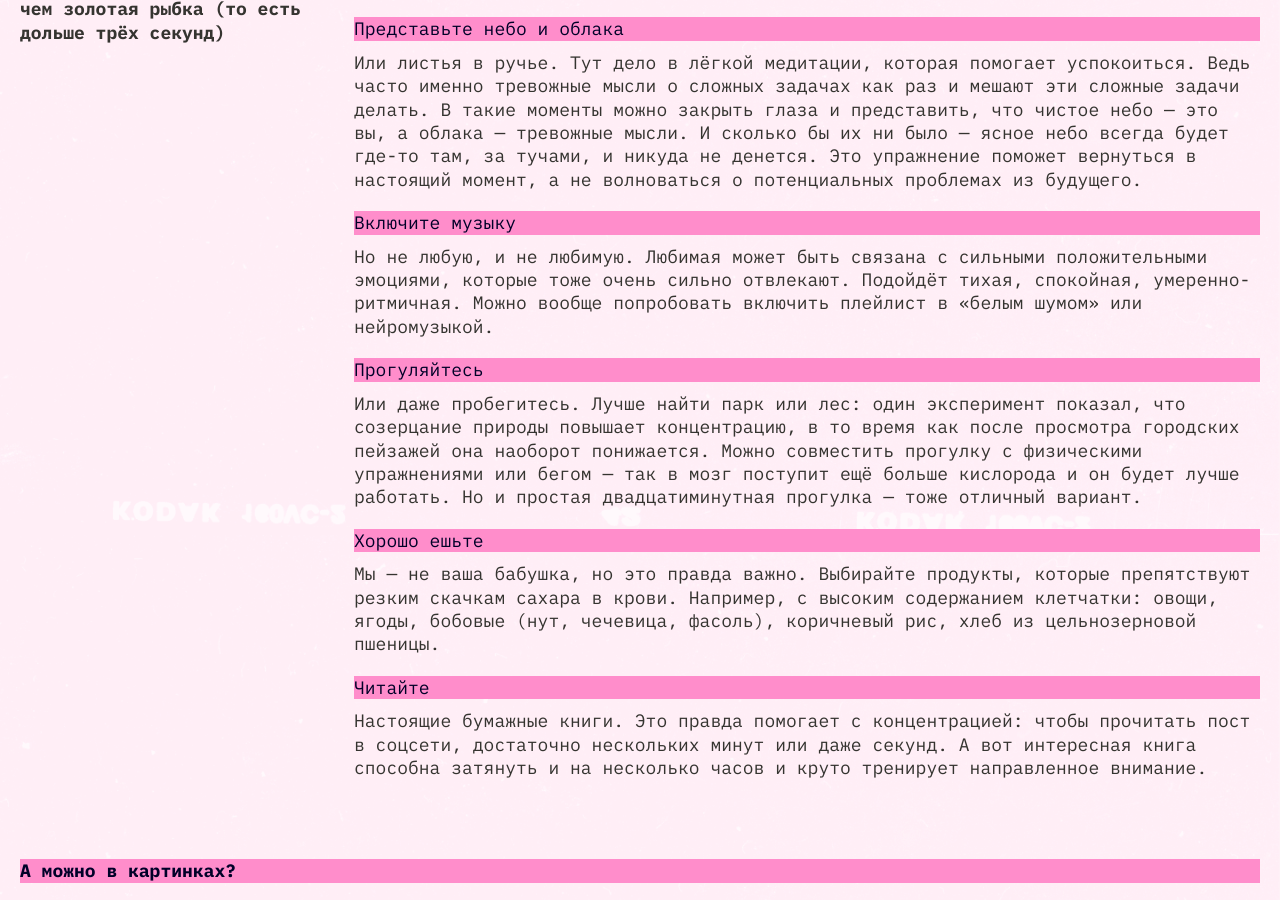
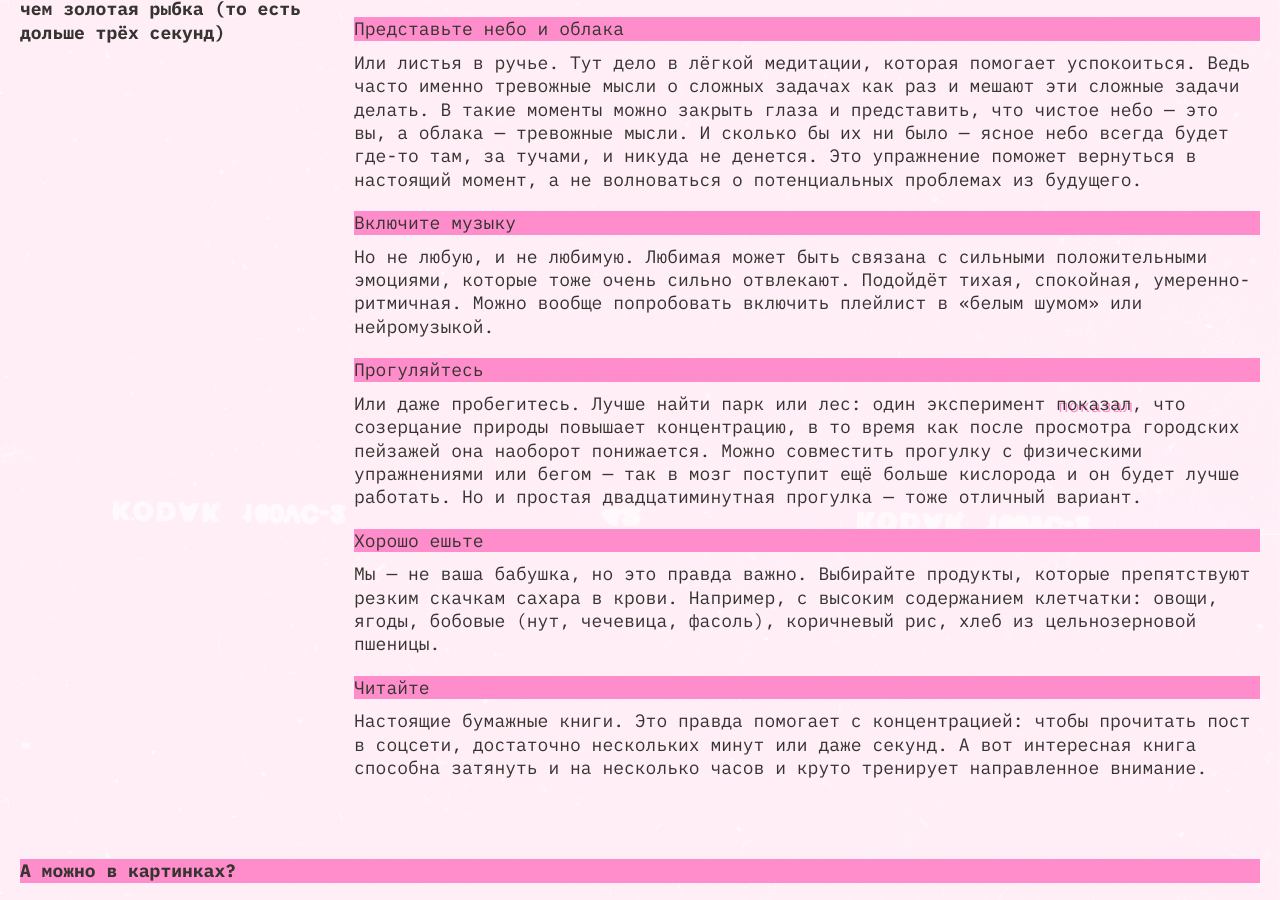
Before and after one commit to AlexandrCherkasov1/slozhno-sosredotochitsya, a plain HTML site: page index.html in a window 1280 px wide. Shown: the part 1865-2765 px from the top of the page. Drawn offline with Linux system fonts and the light colour scheme.

Commit message:
исправление замечаний ревьюера

```diff
--- a/index.html
+++ b/index.html
@@ -103,42 +103,42 @@
         <h2 class="content__title">
           Как концентрироваться лучше, чем золотая рыбка (то есть дольше трёх секунд)
         </h2>
-        <div class="content__block">
+        <article class="content__block">
           <h3 class="content__block-card-title title-decor">5 простых (на самом деле не очень) советов</h3>
-          <article>
+          <div>
             <h4 class="content__block-card-title card-title-weight title-decor">Представьте небо и облака</h4>
             <p class="content__block-card-text">
               Или листья в ручье. Тут дело в лёгкой медитации, которая помогает успокоиться. Ведь часто именно тревожные мысли о сложных задачах как раз и мешают эти сложные задачи делать. В такие моменты можно закрыть глаза и представить, что чистое небо — это вы, а облака — тревожные мысли. И сколько бы их ни было — ясное небо всегда будет где-то там, за тучами, и никуда не денется. Это упражнение поможет вернуться в настоящий момент, а не волноваться о потенциальных проблемах из будущего.
             </p>
-          </article>
-          <article>
+          </div>
+          <div>
             <h4 class="content__block-card-title card-title-weight title-decor">Включите музыку</h4>
             <p class="content__block-card-text">
               Но не любую, и не любимую. Любимая может быть связана с сильными положительными эмоциями, которые тоже очень сильно отвлекают. Подойдёт тихая, спокойная, умеренно-ритмичная. Можно вообще попробовать включить плейлист в «белым шумом» или нейромузыкой.
             </p>
-          </article>
-          <article>
+          </div>
+          <div>
             <h4 class="content__block-card-title card-title-weight title-decor">Прогуляйтесь</h4>
             <p class="content__block-card-text">
-              Или даже пробегитесь. Лучше найти парк или лес: один эксперимент показал, что созерцание природы повышает концентрацию, в то время как после просмотра городских пейзажей она наоборот понижается. Можно совместить прогулку с физическими упражнениями или бегом — так в мозг поступит ещё больше кислорода и он будет лучше работать. Но и простая двадцатиминутная прогулка — тоже отличный вариант.
+              Или даже пробегитесь. Лучше найти парк или лес: один эксперимент <a class="link" href="https://www.sciencedirect.com/science/article/abs/pii/S0272494415000328" target="_blank">показал</a>, что созерцание природы повышает концентрацию, в то время как после просмотра городских пейзажей она наоборот понижается. Можно совместить прогулку с физическими упражнениями или бегом — так в мозг поступит ещё больше кислорода и он будет лучше работать. Но и простая двадцатиминутная прогулка — тоже отличный вариант.
             </p>
-          </article>
-          <article>
+          </div>
+          <div>
             <h4 class="content__block-card-title card-title-weight title-decor">Хорошо ешьте</h4>
             <p class="content__block-card-text">
               Мы — не ваша бабушка, но это правда важно. Выбирайте продукты, которые препятствуют резким скачкам сахара в крови. Например, с высоким содержанием клетчатки: овощи, ягоды, бобовые (нут, чечевица, фасоль), коричневый рис, хлеб из цельнозерновой пшеницы.
             </p>
-          </article>
-          <article>
+          </div>
+          <div>
             <h4 class="content__block-card-title card-title-weight title-decor">Читайте</h4>
             <p class="content__block-card-text">
               Настоящие бумажные книги. Это правда помогает с концентрацией: чтобы прочитать пост в соцсети, достаточно нескольких минут или даже секунд. А вот интересная книга способна затянуть и на несколько часов и круто тренирует направленное внимание.
             </p>
-          </article>
-        </div>
+          </div>
+        </article>
       </section>
       <section class="content-images">
-        <h3 class="content__block-card-title title-decor">А можно в картинках?</h3>
+        <h2 class="content__block-card-title title-decor">А можно в картинках?</h2>
         <div class="gallery">
           <img
               class="gallery-image image-1"
--- a/styles/light.css
+++ b/styles/light.css
@@ -18,7 +18,7 @@
   --rec-visibility: hidden;
   --header-menu-color: #353430;
   --header-menu-color-hover: rgba(50, 49, 45, 0.4);
-  --title-color: #000028;
+  --title-color: #353430;
   --title-decor-color: #FF8DCB;
   --content-title-color: #353430;
   --text-color: #353430;
@@ -36,7 +36,7 @@
 	  --rec-visibility: hidden;
 	  --header-menu-color: #353430;
 	  --header-menu-color-hover: rgba(50, 49, 45, 0.4);
-	  --title-color: #000028;
+	  --title-color: #353430;
 	  --title-decor-color: #FF8DCB;
 	  --content-title-color: #353430;
 	  --text-color: #353430;
--- a/styles/style.css
+++ b/styles/style.css
@@ -4,7 +4,7 @@
   /* сохраните в разметке и стилях класс page. На его основе работает скрипт. */
   background-image: var(--background-image);
   background-color: var(--background-color, #000028);
-  background-position: fixed;
+  background-position: center;
   background-size: cover;
   background-repeat: no-repeat;
   background-attachment: fixed;
@@ -63,6 +63,7 @@
   text-transform: lowercase;
   padding: 3px 13px;
   border: none;
+  transition: 1.5s; /* честно, не получается нормально разобраться с этим. мне кажется, не так это должно быть исполнено */
 }
 
 .header__theme-menu-button_active {
@@ -80,8 +81,7 @@
 }
 
 .header__theme-menu-button:focus-visible {
-  text-decoration: underline;
-  text-underline-offset: 5px;
+  border-block-end: 1px solid var(--header-menu-color, #FF0070);
 }
 
 .header__title {
@@ -276,7 +276,7 @@
   .header__theme-menu-list {
     display: flex;
     flex-direction: column;
-    gap: 14px;
+    gap: 12px;
   }
   .title-shadow {
 	text-shadow: 4px 4px 0px var(--header-title-shadow-s, #FF0070);
@@ -358,6 +358,9 @@
   .image-5 {
 	  grid-column-end: span 1;
   }
+  .footer__title {
+    font-size: clamp(7.25rem, 7.0115rem + 1.0178vw, 7.5rem);
+  }
   .footer-shadow {
     text-shadow: 2px 2px 0px var(--header-title-shadow-s, #FF0070);
   }
--- a/styles/variables.css
+++ b/styles/variables.css
@@ -3,6 +3,8 @@
   и их переопределение под различные устройства
 */
 :root {
+  --font-family: 'IBM Plex Mono', monospace;
+  --font-size: 18px;
   --background-image: url(../images/cover-image-dark.png);
   --background-color: #000028;
   --accent-color: #ff0070;
```
